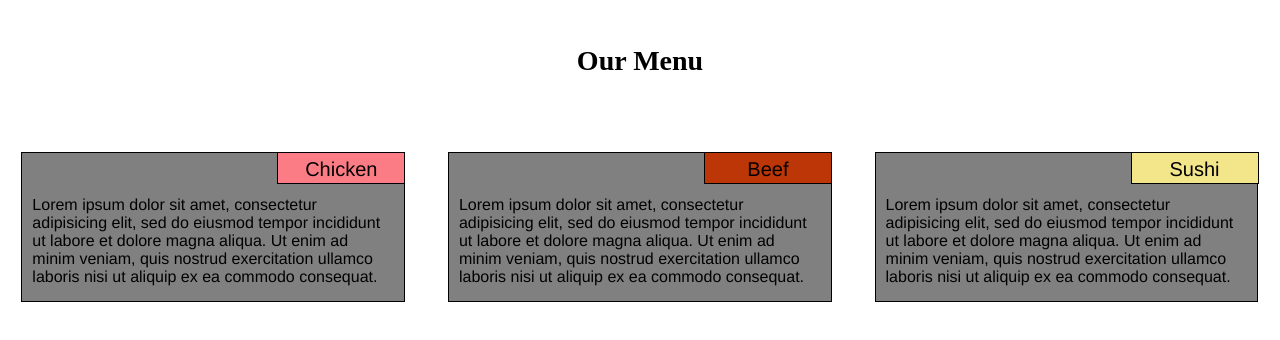
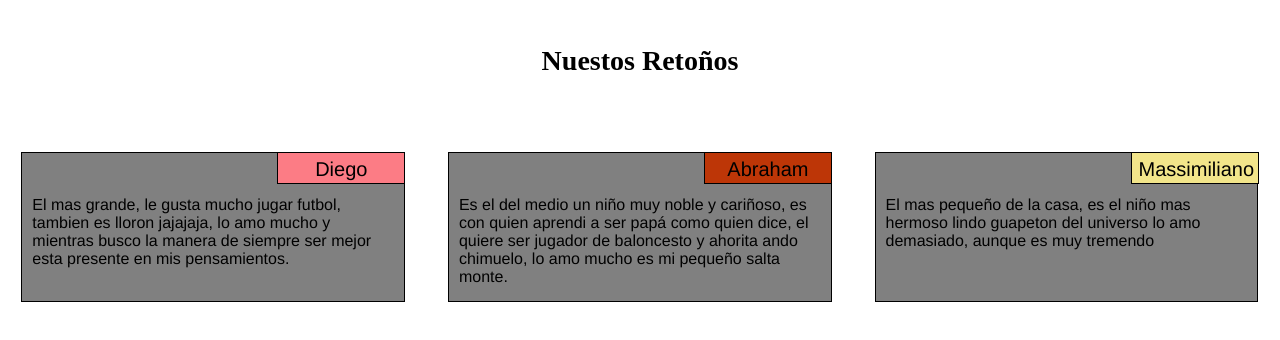
Before and after one commit to Eduardojalmanza/eduardojalmanza.github.io, a plain HTML site: page module2-solution/index.html in a window 1280 px wide. Drawn offline with Linux system fonts and the light colour scheme.

Commit message:
cambiando texte de ejemplo en site de tarea

```diff
--- a/module2-solution/index.html
+++ b/module2-solution/index.html
@@ -3,40 +3,29 @@
 <head>
 	<meta charset="utf-8">
 	<meta name="viewport" content="width=device-width, initial-scale=1">
-	<title>Our Menu</title>
+	<title>Nuetros Retoños</title>
 	<link rel="stylesheet" href="css/estilos.css">
 </head>
 <body>
-	<h1>Our Menu</h1>
+	<h1>Nuestos Retoños</h1>
 	<div class="container">
 		<div class="row">
 			<div id="container" class="col-lg-4 col-md-6 col-sm-12">
-				<p id="titulo-fijo" class="chicken">Chicken</p>
+				<p id="titulo-fijo" class="chicken">Diego</p>
 				<p>
-					Lorem ipsum dolor sit amet, consectetur adipisicing elit, sed do eiusmod
-					tempor incididunt ut labore et dolore magna aliqua. Ut enim ad minim veniam,
-					quis nostrud exercitation ullamco laboris nisi ut aliquip ex ea commodo
-					consequat.
+					El mas grande, le gusta mucho jugar futbol, tambien es lloron jajajaja, lo amo mucho y mientras busco la manera de siempre ser mejor esta presente en mis pensamientos.
 				</p>
 			</div>
 			<div id="container" class="col-lg-4 col-md-6 col-sm-12">
-				<p id="titulo-fijo" class="beef">Beef</p>
+				<p id="titulo-fijo" class="beef">Abraham</p>
 				<p>
-					Lorem ipsum dolor sit amet, consectetur adipisicing elit, sed do eiusmod
-					tempor incididunt ut labore et dolore magna aliqua. Ut enim ad minim veniam,
-					quis nostrud exercitation ullamco laboris nisi ut aliquip ex ea commodo
-					consequat.
+					Es el del medio un niño muy noble y cariñoso, es con quien aprendi a ser papá como quien dice, el quiere ser jugador de baloncesto y ahorita ando chimuelo, lo amo mucho es mi pequeño salta monte.
 				</p>
 			</div>
 			<div id="container" class="col-lg-4 col-md-12 col-sm-12">
-				<p id="titulo-fijo-sushi" class="sushi">Sushi</p>
+				<p id="titulo-fijo-sushi" class="sushi">Massimiliano</p>
 				<p class="cambio-text">
-					Lorem ipsum dolor sit amet, consectetur adipisicing elit, sed do eiusmod
-					tempor incididunt ut labore et dolore magna aliqua. Ut enim ad minim veniam,
-					quis nostrud exercitation ullamco laboris nisi ut aliquip ex ea commodo
-					consequat. <span class="ocultar-text">Duis aute irure dolor in reprehenderit in voluptate velit esse
-					cillum dolore eu fugiat nulla pariatur. Excepteur sint occaecat cupidatat non
-					proident, sunt in culpa qui officia deserunt mollit anim id est laborum.</span>
+					El mas pequeño de la casa, es el niño mas hermoso lindo guapeton del universo lo amo demasiado, aunque es muy tremendo <span class="ocultar-text">actualmente se encuentra en los terribles 2 y esta que rompe y daña todo a su paso pero no podria vivir sin mi goldo precioso!.</span>
 				</p>
 			</div>
 		</div>
```
